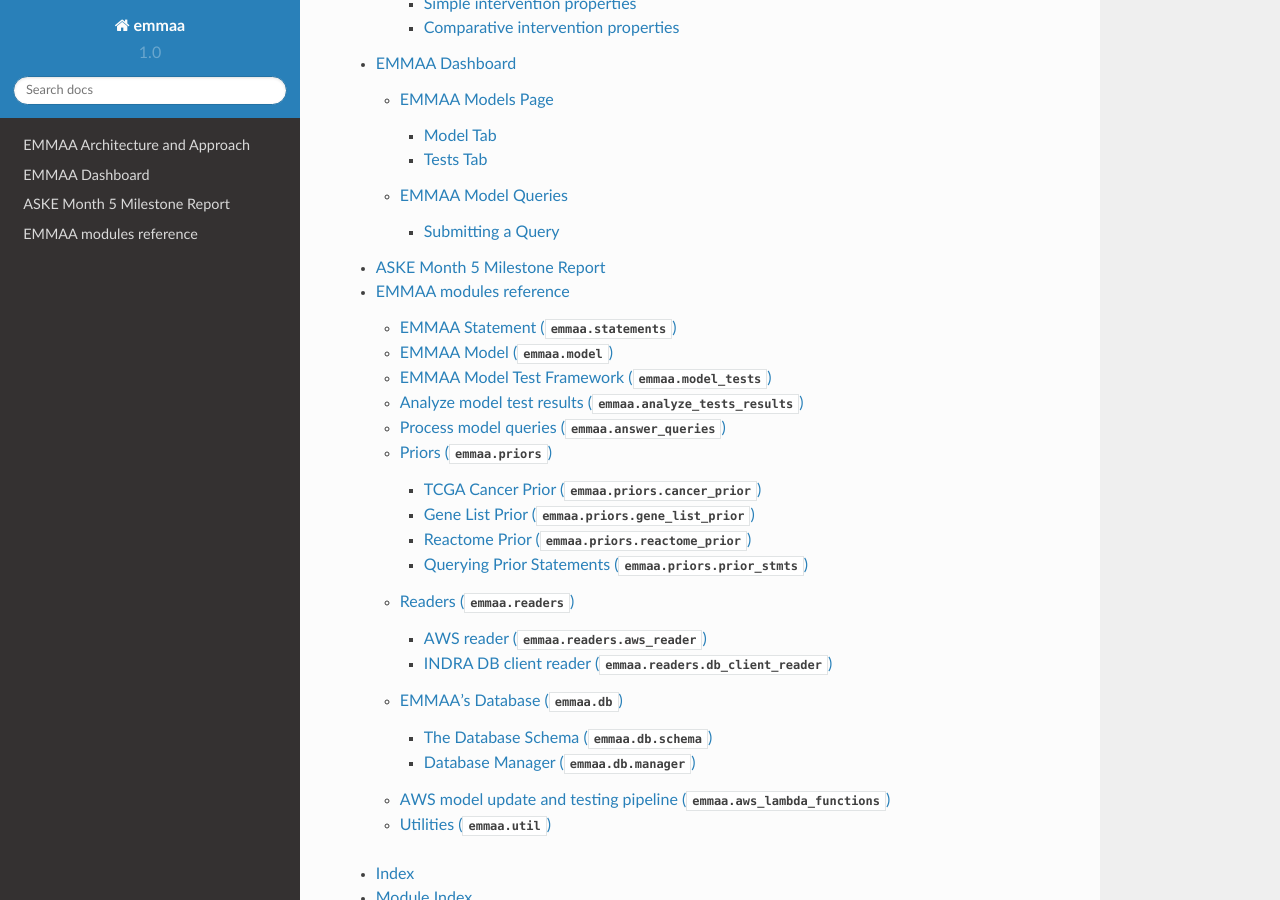
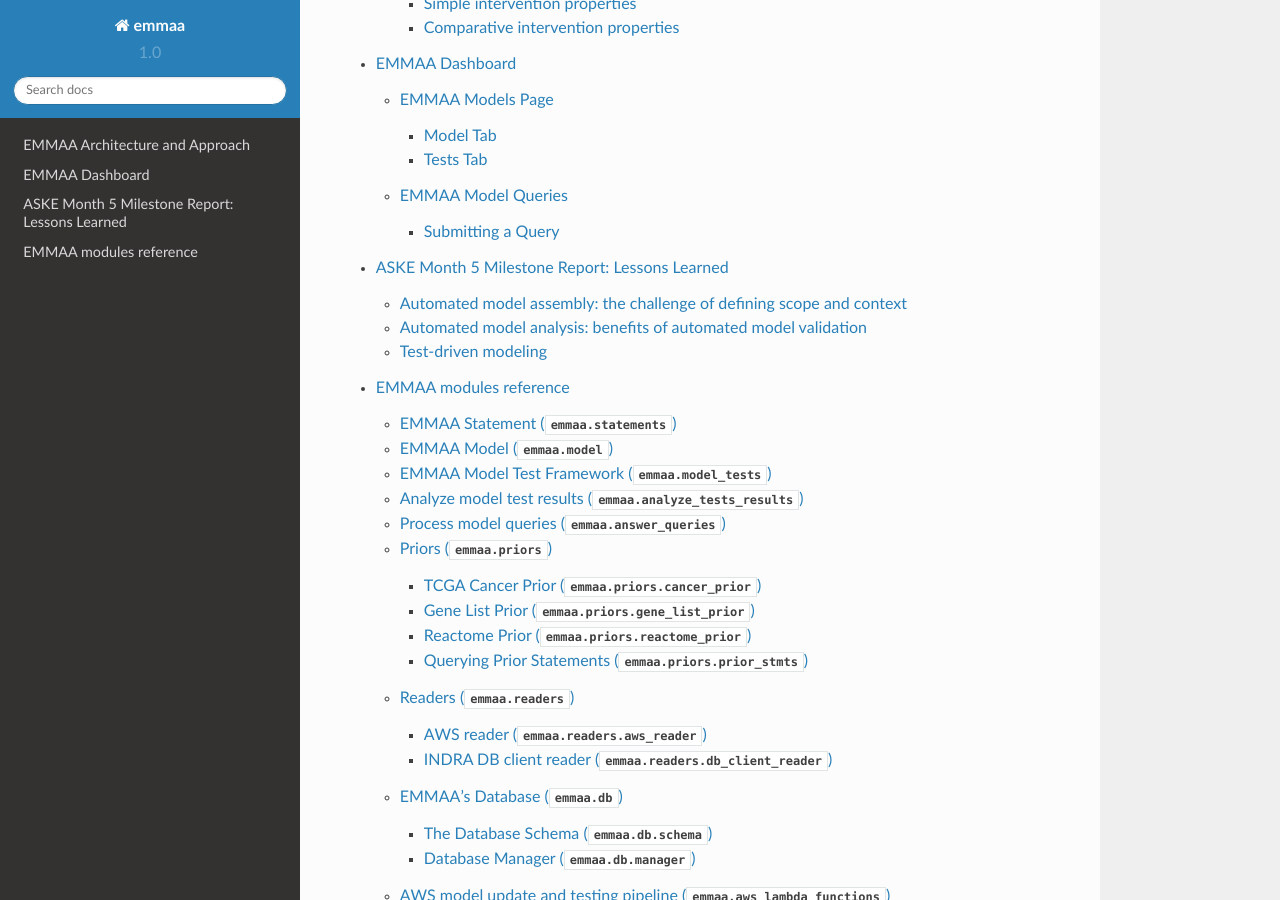
Before and after one commit to gyorilab/emmaa, a Sphinx documentation site: the page built from doc/index.rst, in a window 1280 px wide and 900 px high, scrolled down 877 px. Built offline with Sphinx 7.4.7 and the Read the Docs theme 2.0.0, drawn with Linux system fonts in a browser that asks for light colours; some of the changed lines change nothing that is shown.

Commit message:
Draft of lessons learned

```diff
--- a/doc/month5_report.rst
+++ b/doc/month5_report.rst
@@ -1,27 +1,118 @@
-ASKE Month 5 Milestone Report
-=============================
+ASKE Month 5 Milestone Report: Lessons Learned
+==============================================
 
-Th
+Automated model assembly: the challenge of defining scope and context
+---------------------------------------------------------------------
 
-Difficult of defining model scope
+The initial development of EMMAA focused on deplopying an automated model
+assembly pipeline to generate models specific to the various cancer types
+catalogued in the cancer genome atlas (TCGA). Collectively these models would
+constitute an "Ecosystem" of self-updating, context-specific models that could
+be used to answer mechanistic queries relevant to specific diseases. Context
+specificity was necessary because the answer to queries such as "What is the
+effect of EGFR inhibition on cell growth?" can differ depending on the specific
+gene expression pattern and mutation profile of a particular cancer type.
 
-Benefits of symmetry in model building and testing
+Our initial approach to enforce the context-specificity of automatically
+assembled models is described *here* and is centered on the genetics of specific
+cancer types. Frequently mutated genes in specific cancers were used as search
+terms to query Pubmed for publications which were then processed with
+machine reading tools and assembled into models along with information from
+curated databases.
 
-Test-driven modeling
+Subsequent model testing highlighted a key shortcoming of this approach: tests
+of well-known biochemical pathways would fail in nearly all models because the
+limitations imposed on model scope (in the interest of context specificity)
+resulted in many key genes being omitted.
+
+In an effort to expand models to incorporate key "backbone" genes while still
+retaining context specifity we then implemented two alternative approaches.
+
+1. Run heat diffusion over our biological knowledge network to identify genes
+   that were highly connected to the cancer-specific genes;
+2. Query Reactome, a high quality database of biological pathways, for
+   pathways containing the disease genes, and incorporate all genes
+   from these pathways into the model.
+
+We found that the latter approach involving Reactome was more effective at
+eliminating mechanistic gaps than heat diffusion, which tended to highlight
+irrelevant genes based peculiarities of the knowledge network structure.
+However, even with the automated Reactome-based approach we found that models
+had a very low ratio of passing tests, and glaring mechanistic gaps: for
+example, the melanoma model passed `only 4% of tests
+<http://emmaa.indra.bio/dashboard/skcm>`_ from the BEL Large Corpus, and
+omitted MAP2K1, a protein immediately downstream of (the frequently mutated
+gene) BRAF and a validated target in melanoma.
+
+We therefore explored an alternative approach, in which models would be made
+specific to biochemical pathways rather than cancer types, a la the original
+Ras Machine. We found that the first iteration of this model had a much
+higher pass ratio of 34%, suggesting that models built and limited in scope
+in this way were more likely to have the internal integrity required for
+answering mechanistic queries.
+
+Despite this improvement, the central problem of capturing model context
+remains: even if an automatically assembled model contains the genes relevant
+to a specific disease does not imply that it can answer a mechanistic query in
+a context specific way. For example, the Ras pathway is involved in many cancer
+types, not least in lung cancer and melanoma, yet the effects of intervening in
+the pathways differ between the two diseases. A key remaining challenge is to
+develop a system that can pull in the relevant data (e.g., gene expression,
+mutations) to contextualize structurally identical models, and make use of this
+data during analysis to reach context-specific conclusions.
+
+
+Automated model analysis: benefits of automated model validation
+----------------------------------------------------------------
+
+With respect to model analysis, the first key lesson learned is how valuable
+the process of automated testing is for developing model assembly systems
+such as INDRA and EMMAA.
+
+
+The first and most obvious
+
+a common approach to modeling there n be a tendency in modeling (particularly in systems
+biology) to develop models to
+
+with test-driven development in software,
 
 * Forces a modeler to think locally about satisfying tests, rather than an
   overall narrative or hypothesis. This can lead to unexpected insights, in that
 
    EGFR -> SRC vs. SRC -> EGFR
 
-
-
-* Build a model and use tests to evaluate the credibility of the model
-
 * Can also have a model, collect empirical observations, and use the model to
   evaluate the credibility of the observations
 
-* Either or both of machine
+* Determining what's in a model
 
-* Determining what's in a model
   Can analyze mechanistically, or can determine empirically
+
+
+
+
+
+
+
+
+Test-driven modeling
+--------------------
+
+A key observation that we have during the development of EMMAA is the value of
+not only model testing as a means of post-hoc model validation, but of
+*test-driven modeling.* That is, the *construction* of scientific models based
+on a corpus of qualitative experimental constraints. This is by analogy with
+`test-driven development
+<https://en.wikipedia.org/wiki/Test-driven_development>`_ in software
+engineering where the tests are written first, and program features are
+only added to satisfy the tests.
+
+This approach has a number of advantages for the construction of scientific
+models. First, the approach to scientific modeling in many fields has been to
+use a formal model to encode a specific hypothesis about a particular
+phenomenon. These "fit-to-purpose" models are useful tools for answer specific
+scientific questions but they are rarely reusable and are biased toward a
+particular explanations. With test-driven modeling,
+
+.. image:: _static/images/ras_tests_annot.png
```
